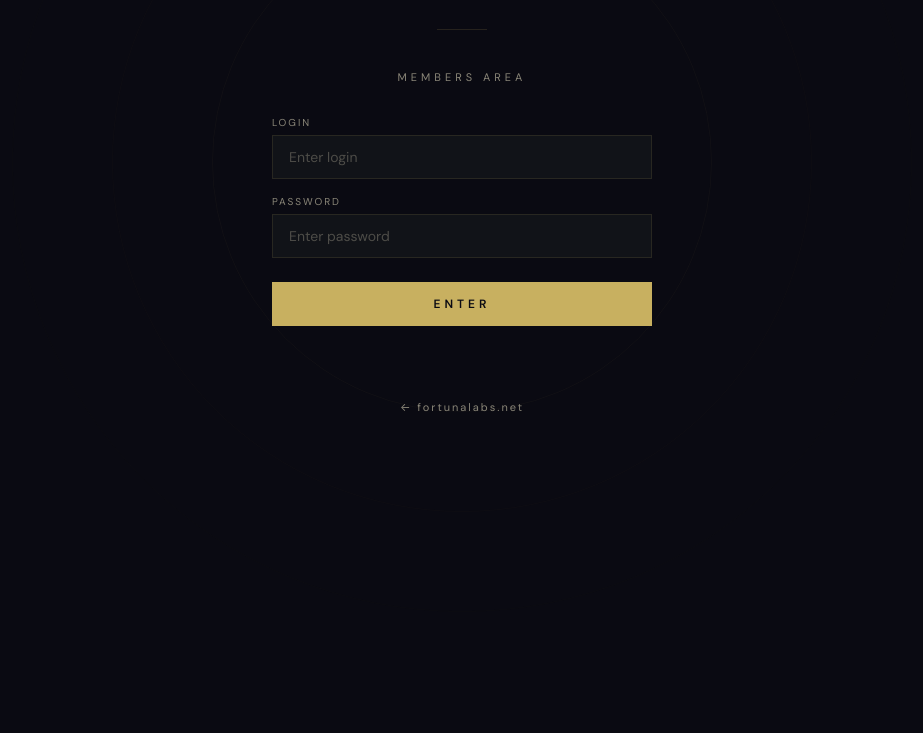
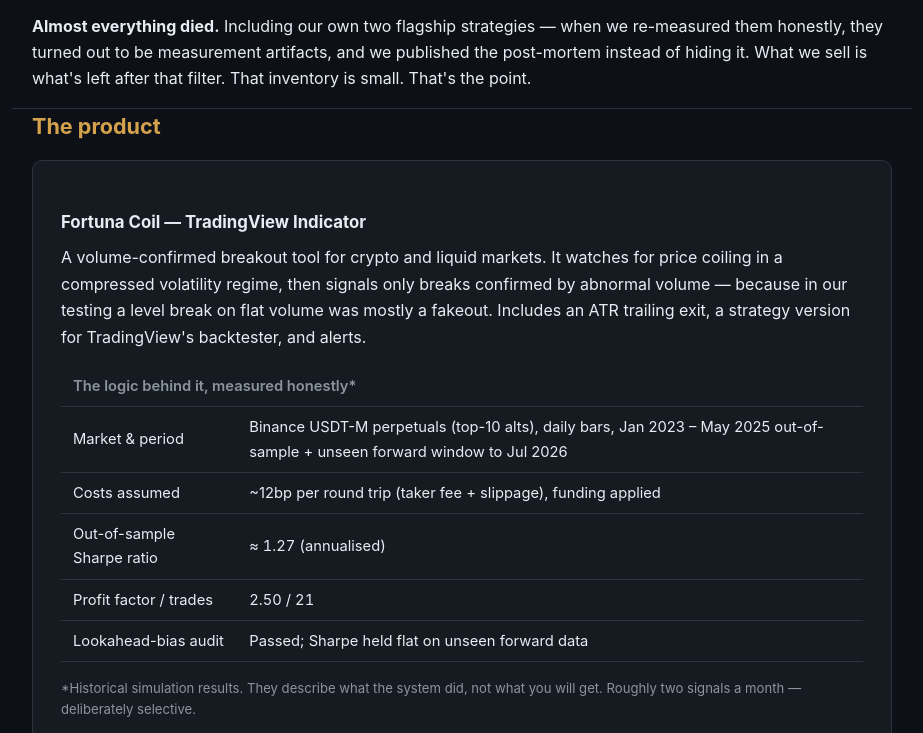
Before and after one commit to onixenix/fortunalabs, a plain HTML site: page index.html in a window 1280 px wide. Shown: the part 238-971 px from the top of the page, without its empty margins (178-1101 px from the left). Before the commit the page ends 800 px from the top, so only its background shows below. Drawn offline with nearby package versions, Linux system fonts and the light colour scheme.

Commit message:
deploy: index.html

```diff
--- a/index.html
+++ b/index.html
@@ -1,206 +1,118 @@
 <!DOCTYPE html>
 <html lang="en">
 <head>
-<meta charset="UTF-8">
-<meta name="viewport" content="width=device-width, initial-scale=1.0">
-<title>Fortuna Labs — Members</title>
-<link rel="preconnect" href="https://fonts.googleapis.com">
-<link href="https://fonts.googleapis.com/css2?family=Cormorant+Garamond:ital,wght@0,300;0,400;0,500;1,300;1,400&family=DM+Sans:wght@300;400;500;600&display=swap" rel="stylesheet">
+<meta charset="utf-8">
+<meta name="viewport" content="width=device-width, initial-scale=1">
+<title>Fortuna Labs — honest trading tools</title>
+<meta name="description" content="TradingView indicators and research built from a research system where every strategy must survive out-of-sample testing and lookahead audits. Past performance does not imply future results.">
 <style>
-*, *::before, *::after { margin: 0; padding: 0; box-sizing: border-box; }
-:root {
-  --bg: #0A0A12;
-  --bg-card: #111318;
-  --gold: #C8B060;
-  --gold-light: #D4A840;
-  --gold-dim: #9A8A50;
-  --gold-glow: rgba(200, 176, 96, 0.12);
-  --gold-line: rgba(200, 176, 96, 0.15);
-  --red: #f87171;
-  --text: #E8E4D8;
-  --text-dim: #8A8678;
-  --border: rgba(200, 176, 96, 0.12);
-  --serif: 'Cormorant Garamond', Georgia, serif;
-  --sans: 'DM Sans', -apple-system, sans-serif;
-}
-body {
-  background: var(--bg);
-  color: var(--text);
-  font-family: var(--sans);
-  min-height: 100vh;
-  display: flex;
-  align-items: center;
-  justify-content: center;
-  overflow: hidden;
-}
-.glow-ring {
-  position: fixed;
-  border-radius: 50%;
-  border: 1px solid rgba(200, 176, 96, 0.04);
-  top: 50%; left: 50%;
-  transform: translate(-50%, -50%);
-  pointer-events: none;
-}
-.glow-ring:nth-child(1) { width: 500px; height: 500px; }
-.glow-ring:nth-child(2) { width: 700px; height: 700px; border-color: rgba(200, 176, 96, 0.025); }
-.glow-ring:nth-child(3) { width: 900px; height: 900px; border-color: rgba(200, 176, 96, 0.015); }
-
-.login-box {
-  position: relative;
-  z-index: 1;
-  width: 380px;
-  text-align: center;
-}
-.lab-name {
-  font-family: var(--serif);
-  font-weight: 300;
-  font-size: clamp(2rem, 4vw, 2.8rem);
-  letter-spacing: 10px;
-  color: var(--gold);
-  text-transform: uppercase;
-  margin-bottom: 4px;
-}
-.lab-sub {
-  font-size: 11px;
-  letter-spacing: 5px;
-  color: var(--gold-dim);
-  text-transform: uppercase;
-  margin-bottom: 48px;
-}
-.line {
-  width: 50px;
-  height: 1px;
-  background: var(--gold-line);
-  margin: 0 auto 40px;
-}
-.members-label {
-  font-size: 11px;
-  letter-spacing: 4px;
-  color: var(--text-dim);
-  text-transform: uppercase;
-  margin-bottom: 32px;
-}
-
-.form-group {
-  margin-bottom: 16px;
-  text-align: left;
-}
-.form-group label {
-  display: block;
-  font-size: 10px;
-  letter-spacing: 2px;
-  color: var(--text-dim);
-  text-transform: uppercase;
-  margin-bottom: 6px;
-}
-.form-group input {
-  width: 100%;
-  background: var(--bg-card);
-  border: 1px solid var(--border);
-  color: var(--text);
-  font-family: var(--sans);
-  font-size: 14px;
-  padding: 12px 16px;
-  outline: none;
-  transition: border-color 0.3s;
-}
-.form-group input:focus {
-  border-color: var(--gold-dim);
-}
-.form-group input::placeholder {
-  color: rgba(138, 134, 120, 0.5);
-}
-
-.login-btn {
-  width: 100%;
-  background: var(--gold);
-  color: var(--bg);
-  font-family: var(--sans);
-  font-weight: 600;
-  font-size: 12px;
-  letter-spacing: 4px;
-  text-transform: uppercase;
-  padding: 14px;
-  border: none;
-  cursor: pointer;
-  margin-top: 8px;
-  transition: all 0.3s;
-}
-.login-btn:hover {
-  background: var(--gold-light);
-  letter-spacing: 5px;
-}
-
-.error-msg {
-  color: var(--red);
-  font-size: 12px;
-  margin-top: 16px;
-  min-height: 18px;
-  opacity: 0;
-  transition: opacity 0.3s;
-}
-.error-msg.show { opacity: 1; }
-
-.back-link {
-  display: inline-block;
-  margin-top: 40px;
-  font-size: 11px;
-  letter-spacing: 2px;
-  color: var(--text-dim);
-  text-decoration: none;
-  transition: color 0.3s;
-}
-.back-link:hover { color: var(--gold); }
+  :root{--bg:#0d1117;--panel:#161b22;--border:#2d333b;--text:#e6edf3;--dim:#8b949e;--gold:#d4a24c;--green:#3fb950;--red:#f85149}
+  *{box-sizing:border-box;margin:0;padding:0}
+  body{background:var(--bg);color:var(--text);font:16px/1.65 -apple-system,"Segoe UI",Roboto,sans-serif}
+  .wrap{max-width:900px;margin:0 auto;padding:0 20px}
+  header{padding:60px 0 30px;border-bottom:1px solid var(--border)}
+  h1{font-size:2rem;letter-spacing:.02em}
+  .tagline{color:var(--gold);margin-top:.4rem;font-size:1.05rem}
+  section{padding:40px 0;border-bottom:1px solid var(--border)}
+  h2{font-size:1.35rem;margin-bottom:1rem;color:var(--gold)}
+  h3{font-size:1.05rem;margin:1.2rem 0 .5rem}
+  p{margin-bottom:1rem}
+  .card{background:var(--panel);border:1px solid var(--border);border-radius:10px;padding:28px;margin-bottom:24px}
+  .price{font-size:1.6rem;color:var(--text)}
+  .price small{color:var(--dim);font-size:.85rem;display:block}
+  table{width:100%;border-collapse:collapse;margin:1rem 0;font-size:.92rem}
+  th,td{text-align:left;padding:8px 12px;border-bottom:1px solid var(--border)}
+  th{color:var(--dim);font-weight:600}
+  .num{font-variant-numeric:tabular-nums}
+  .btn{display:inline-block;background:var(--gold);color:#14100a;font-weight:700;text-decoration:none;padding:12px 26px;border-radius:8px;margin-top:8px}
+  .btn:hover{filter:brightness(1.08)}
+  .disclaimer{color:var(--dim);font-size:.82rem;line-height:1.6}
+  ul{margin:0 0 1rem 1.2rem}
+  li{margin-bottom:.35rem}
+  footer{padding:40px 0;color:var(--dim);font-size:.85rem}
 </style>
 </head>
 <body>
-<div class="glow-ring"></div>
-<div class="glow-ring"></div>
-<div class="glow-ring"></div>
 
-<div class="login-box">
-  <div class="lab-name">Fortuna</div>
-  <div class="lab-sub">Labs</div>
-  <div class="line"></div>
-  <div class="members-label">Members Area</div>
+<header class="wrap">
+  <h1>FORTUNA LABS</h1>
+  <p class="tagline">Trading tools that survived an honest audit.</p>
+</header>
 
-  <form id="loginForm">
-    <div class="form-group">
-      <label>Login</label>
-      <input type="text" id="username" placeholder="Enter login" autocomplete="off">
-    </div>
-    <div class="form-group">
-      <label>Password</label>
-      <input type="password" id="password" placeholder="Enter password">
-    </div>
-    <button type="submit" class="login-btn">Enter</button>
-  </form>
-  <div class="error-msg" id="errorMsg">Invalid credentials</div>
+<section class="wrap">
+  <h2>Why this shop is different</h2>
+  <p>Most indicator sellers tune a few settings until a chart looks good. We ran the opposite
+  experiment: an automated research system that generated <strong>over 1,800 candidate
+  strategies</strong>, then forced every one of them through out-of-sample testing on data it
+  had never seen, lookahead-bias audits, and realistic transaction costs.</p>
+  <p><strong>Almost everything died.</strong> Including our own two flagship strategies — when we
+  re-measured them honestly, they turned out to be measurement artifacts, and we published the
+  post-mortem instead of hiding it. What we sell is what's left after that filter. That inventory
+  is small. That's the point.</p>
+</section>
 
-  <a href="https://www.fortunalabs.net" class="back-link">← fortunalabs.net</a>
-</div>
+<section class="wrap">
+  <h2>The product</h2>
 
-<script>
-// Check if already authenticated
-if (sessionStorage.getItem('fortuna_auth') === 'true') {
-  window.location.href = 'dashboard.html';
-}
+  <div class="card">
+    <h3>Fortuna Coil — TradingView Indicator</h3>
+    <p>A volume-confirmed breakout tool for crypto and liquid markets. It watches for price
+    coiling in a compressed volatility regime, then signals only breaks confirmed by abnormal
+    volume — because in our testing a level break on flat volume was mostly a fakeout.
+    Includes an ATR trailing exit, a strategy version for TradingView's backtester, and alerts.</p>
+    <table>
+      <tr><th colspan="2">The logic behind it, measured honestly*</th></tr>
+      <tr><td>Market &amp; period</td><td>Binance USDT-M perpetuals (top-10 alts), daily bars, Jan 2023 – May 2025 out-of-sample + unseen forward window to Jul 2026</td></tr>
+      <tr><td>Costs assumed</td><td>~12bp per round trip (taker fee + slippage), funding applied</td></tr>
+      <tr><td>Out-of-sample Sharpe ratio</td><td class="num">≈ 1.27 (annualised)</td></tr>
+      <tr><td>Profit factor / trades</td><td class="num">2.50 / 21</td></tr>
+      <tr><td>Lookahead-bias audit</td><td>Passed; Sharpe held flat on unseen forward data</td></tr>
+    </table>
+    <p class="disclaimer">*Historical simulation results. They describe what the system did, not
+    what you will get. Roughly two signals a month — deliberately selective.</p>
+    <div class="price">$199 <small>one-off · indicator + strategy versions · setup guide · methodology note · free updates · 14-day refund</small></div>
+    <a class="btn" href="#buy">Get Fortuna Coil</a>
+  </div>
 
-document.getElementById('loginForm').addEventListener('submit', function(e) {
-  e.preventDefault();
-  var u = document.getElementById('username').value;
-  var p = document.getElementById('password').value;
+  <div class="card">
+    <h3>Fortuna Coil EA — MetaTrader 5 Expert Advisor</h3>
+    <p>The same coil-breakout logic as a fully automated MT5 Expert Advisor with risk-based
+    position sizing, ATR trailing stop, and time stop. Ships with the source file and a tester
+    setup guide. Note honestly stated up front: the historical evidence above comes from crypto
+    perpetual futures; MT5 symbols use tick volume and the effect there is unvalidated until you
+    test it on your own broker's data.</p>
+    <div class="price">$349 <small>one-off · .mq5 source included · works with any symbol/timeframe · 14-day refund</small></div>
+    <a class="btn" href="#buy">Get the EA</a>
+  </div>
+</section>
 
-  if (u === 'Fortuna' && p === 'Secret1') {
-    sessionStorage.setItem('fortuna_auth', 'true');
-    window.location.href = 'dashboard.html';
-  } else {
-    document.getElementById('errorMsg').classList.add('show');
-    setTimeout(function() {
-      document.getElementById('errorMsg').classList.remove('show');
-    }, 3000);
-  }
-});
-</script>
+<section class="wrap" id="buy">
+  <h2>Buy</h2>
+  <p>Checkout via Gumroad/Stripe — instant download of the Pine scripts (paste into TradingView)
+  or the .mq5 file (drop into MQL5/Experts). Setup takes five minutes and the guide walks
+  through it.</p>
+  <ul>
+    <li>14-day money-back guarantee, no questions asked</li>
+    <li>Source code visible — nothing hidden, nothing obfuscated</li>
+  </ul>
+</section>
+
+<section class="wrap">
+  <h2>The fine print (read it)</h2>
+  <p class="disclaimer">
+  Fortuna Labs Pty-style disclaimer — general information only. Everything sold on this site is
+  software and educational material. Nothing here is financial product advice, a recommendation,
+  or an offer to trade. We don't know your objectives, situation, or needs, and no product here
+  takes them into account. Trading involves substantial risk of loss; leveraged and crypto-derivative
+  trading can lose more than your deposit. All performance figures on this page are historical
+  simulations with stated assumptions (period, instrument, cost model) and include known caveats;
+  past performance is not a reliable indicator of future performance. Fortuna Labs is not licensed
+  to provide financial advice under Australian law. If you need advice, see a licensed adviser.</p>
+</section>
+
+<footer class="wrap">
+  © 2026 Fortuna Labs · fortunalabs.net · contact: hello@fortunalabs.net
+</footer>
+
 </body>
 </html>
```
